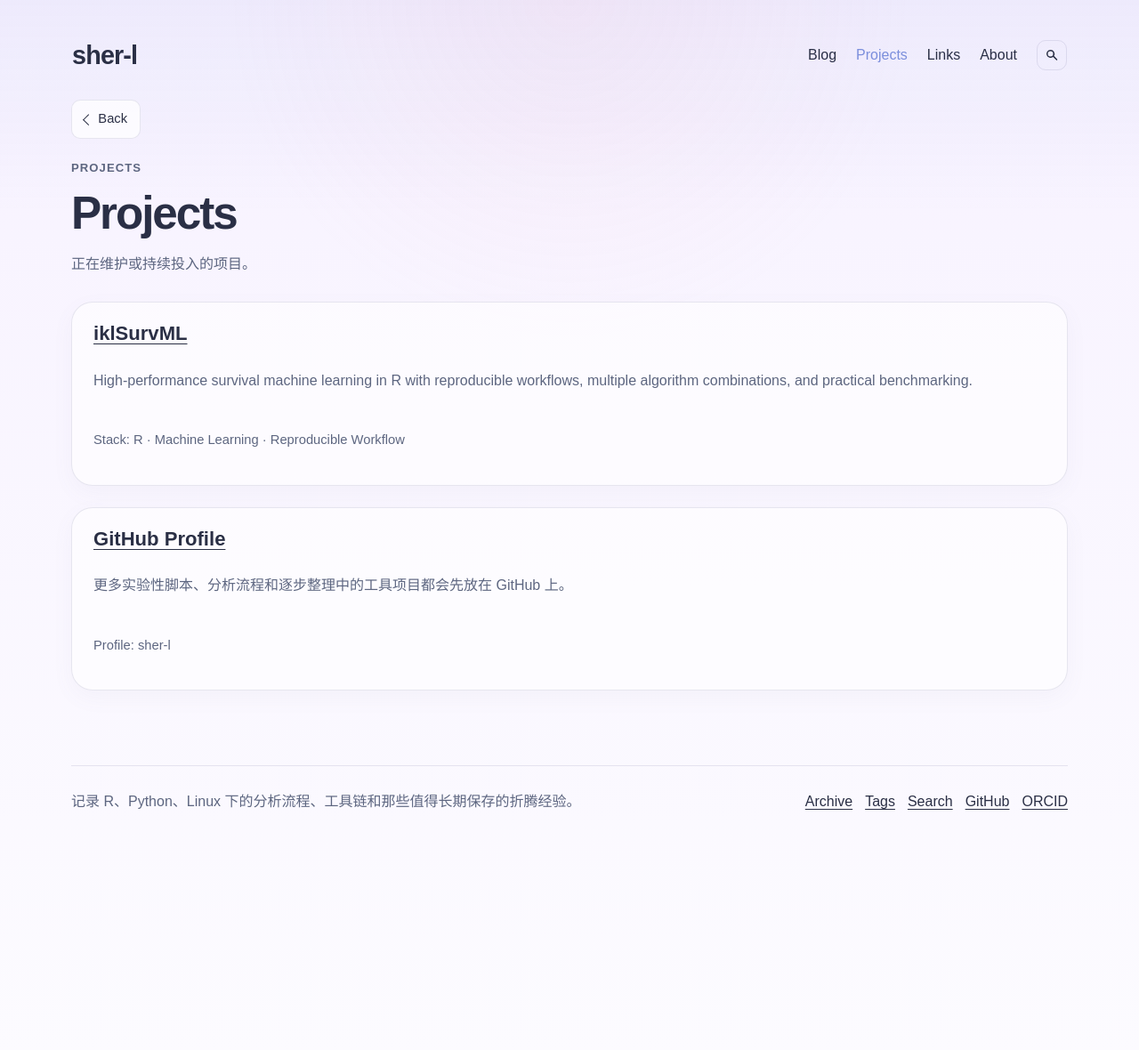
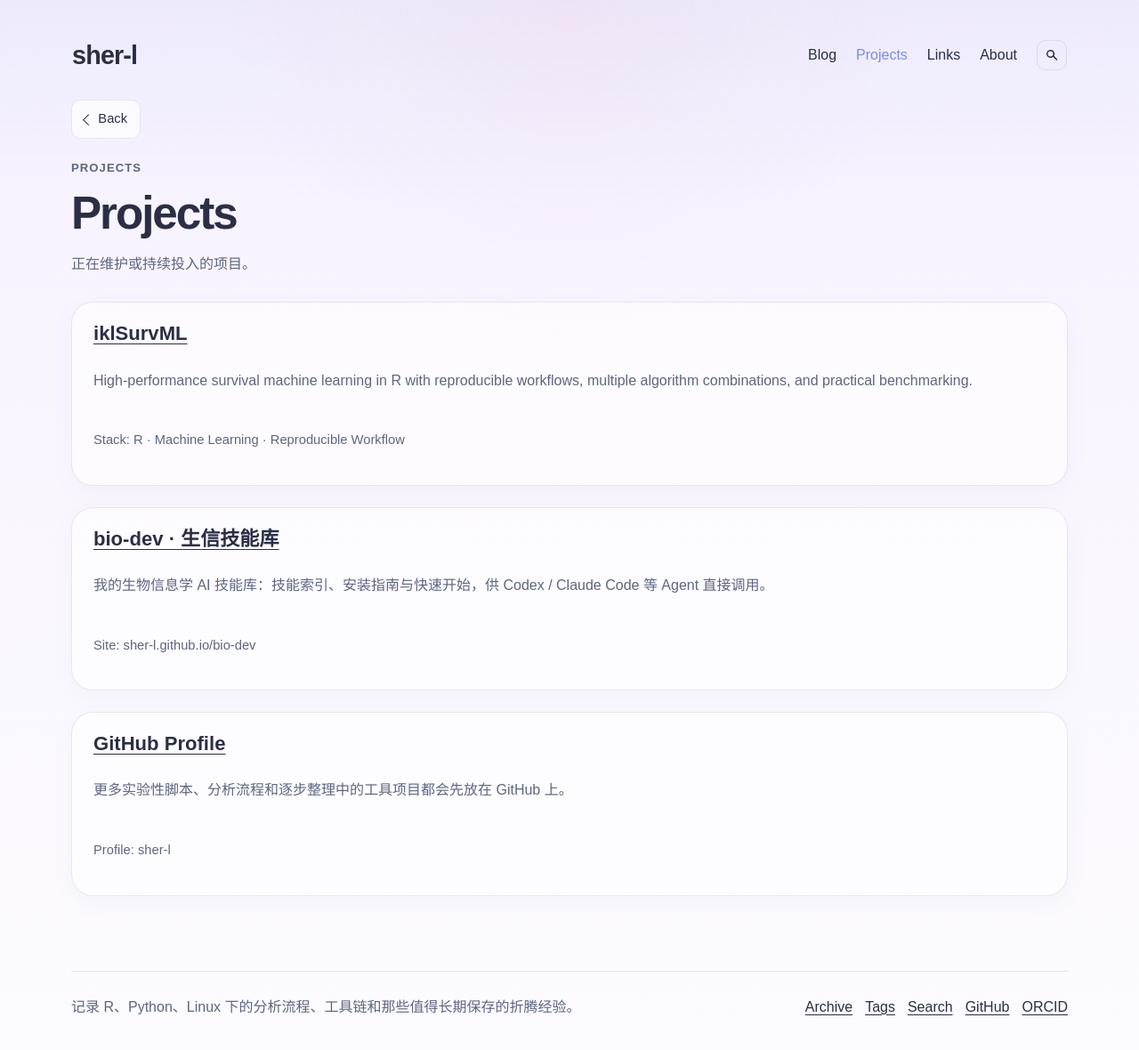
Before and after one commit to sher-l/sher-l.github.io, a Jekyll site: the page built from projects.md, in a window 1280 px wide and 1188 px high. Shown: the top 1180 px of the window at 89% size. Built offline with Jekyll 4.4.1, drawn with Linux system fonts in a browser that asks for light colours.

Commit message:
add bio-dev skills library card to home and projects pages

```diff
--- a/_layouts/home.html
+++ b/_layouts/home.html
@@ -68,6 +68,11 @@
             <p class="project-meta">R · Survival Machine Learning · Reproducible Workflow</p>
           </article>
           <article class="project-entry">
+            <h3><a href="https://sher-l.github.io/bio-dev/" target="_blank" rel="noreferrer">bio-dev · 生信技能库</a></h3>
+            <p>我的生物信息学 AI 技能库：技能索引、安装指南与快速开始，供 Codex / Claude Code 等 Agent 直接调用。</p>
+            <p class="project-meta">Skills Library · sher-l.github.io/bio-dev</p>
+          </article>
+          <article class="project-entry">
             <h3><a href="{{ site.links.github }}" target="_blank" rel="noreferrer">GitHub Profile</a></h3>
             <p>更多脚本、实验性分析流程和正在整理中的工具项目，会先放在 GitHub 上持续更新。</p>
             <p class="project-meta">{{ site.author.github }}</p>
--- a/projects.md
+++ b/projects.md
@@ -14,6 +14,12 @@
   </article>
 
   <article class="project-entry">
+    <h2><a href="https://sher-l.github.io/bio-dev/" target="_blank" rel="noreferrer">bio-dev · 生信技能库</a></h2>
+    <p>我的生物信息学 AI 技能库：技能索引、安装指南与快速开始，供 Codex / Claude Code 等 Agent 直接调用。</p>
+    <p class="project-meta">Site: sher-l.github.io/bio-dev</p>
+  </article>
+
+  <article class="project-entry">
     <h2><a href="{{ site.links.github }}" target="_blank" rel="noreferrer">GitHub Profile</a></h2>
     <p>更多实验性脚本、分析流程和逐步整理中的工具项目都会先放在 GitHub 上。</p>
     <p class="project-meta">Profile: {{ site.author.github }}</p>
```
